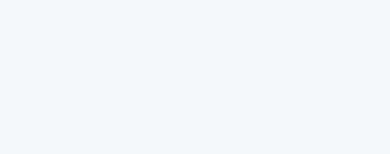
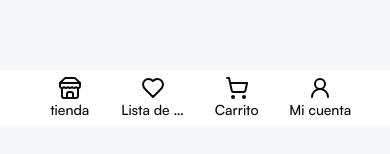
Before and after one commit to Jhose9/Ecommerce, a Next.js app: page / in a window 390 px wide. Shown: the part 718-872 px from the top of the page. Built offline with nearby package versions, Linux system fonts and the light colour scheme.

Commit message:
add: bottom navigation bar for mobile

```diff
--- a/src/app/page.tsx
+++ b/src/app/page.tsx
@@ -2,6 +2,7 @@ import Navbar from "@/components/navbar";
 import InfoBar from "@/components/infoBar";
 import { Button } from "@/components/ui/button";
 import HeroSection from "@/components/heroSection";
+import BottomNavigationBar from "@/components/bottomNavigationBar";
 
 export default function Home() {
   return (
@@ -10,6 +11,7 @@ export default function Home() {
       <Navbar />
       <HeroSection />
       <Button className="bg-red-700 mt-[4000px]">Click me</Button>
+      <BottomNavigationBar />
     </div>
   );
 }
--- /dev/null
+++ b/src/components/bottomNavigationBar.tsx
@@ -0,0 +1,61 @@
+import { Heart, ShoppingCart, Store, UserRound } from "lucide-react";
+import React from "react";
+import { LucideIcon } from "lucide-react";
+const Items = ({
+  name,
+  Icon,
+  router,
+}: {
+  name: string;
+  Icon: LucideIcon;
+  router: string;
+}) => {
+  return (
+    <div className="flex flex-col justify-center items-center">
+      <Icon />
+      <p className="text-sm w-16 truncate text-center">{name}</p>
+    </div>
+  );
+};
+function BottomNavigationBar() {
+  const items: {
+    id: number;
+    name: string;
+    Icon: LucideIcon;
+    router: string;
+  }[] = [
+    {
+      id: 1,
+      name: "tienda",
+      Icon: Store,
+      router: "/",
+    },
+    {
+      id: 2,
+      name: "Lista de deseos",
+      Icon: Heart,
+      router: "/",
+    },
+    {
+      id: 3,
+      name: "Carrito",
+      Icon: ShoppingCart,
+      router: "/",
+    },
+    {
+      id: 4,
+      name: "Mi cuenta",
+      Icon: UserRound,
+      router: "/",
+    },
+  ];
+  return (
+    <div className="fixed bottom-0 left-0 w-full h-[2.9rem] bg-white flex items-center justify-center sm:gap-[6rem] gap-[5vw] py-7 lg:hidden">
+      {items.map(({ id, name, Icon, router }) => (
+        <Items key={id} Icon={Icon} name={name} router={router} />
+      ))}
+    </div>
+  );
+}
+
+export default BottomNavigationBar;
```
